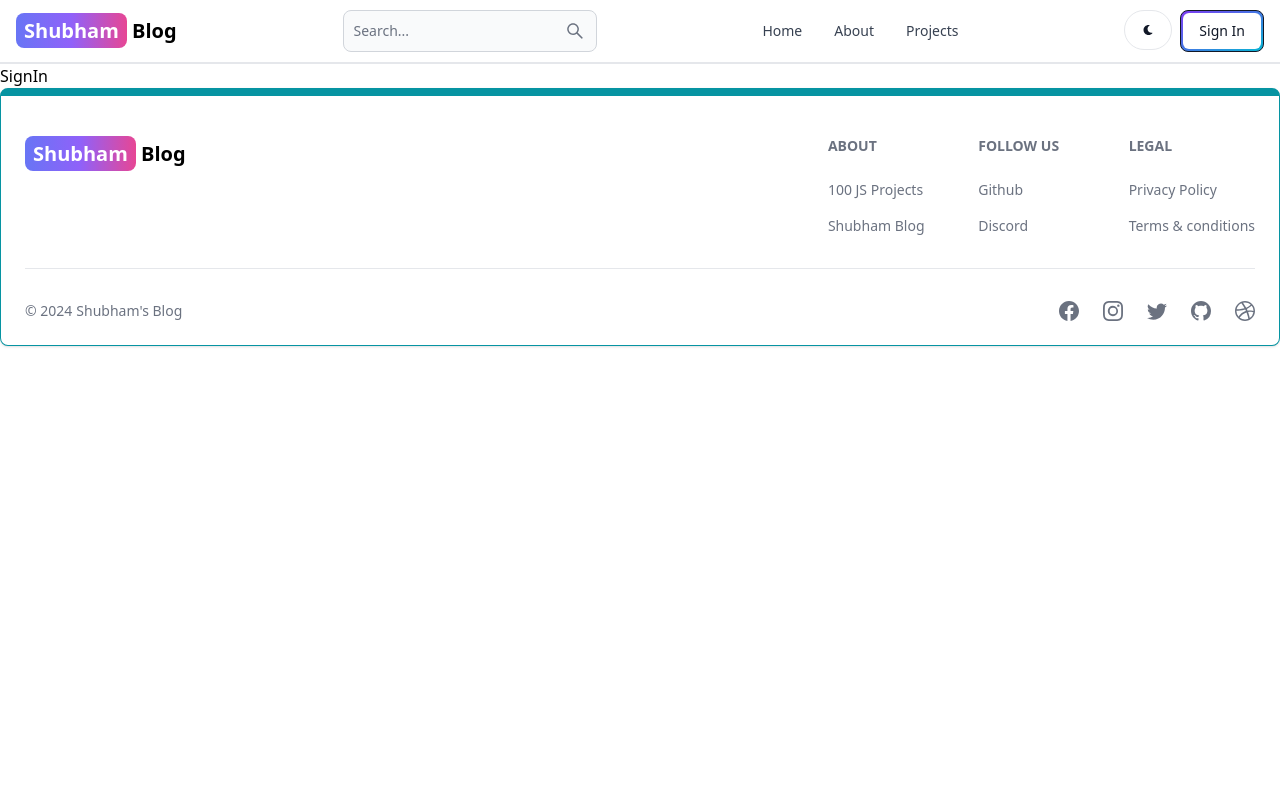
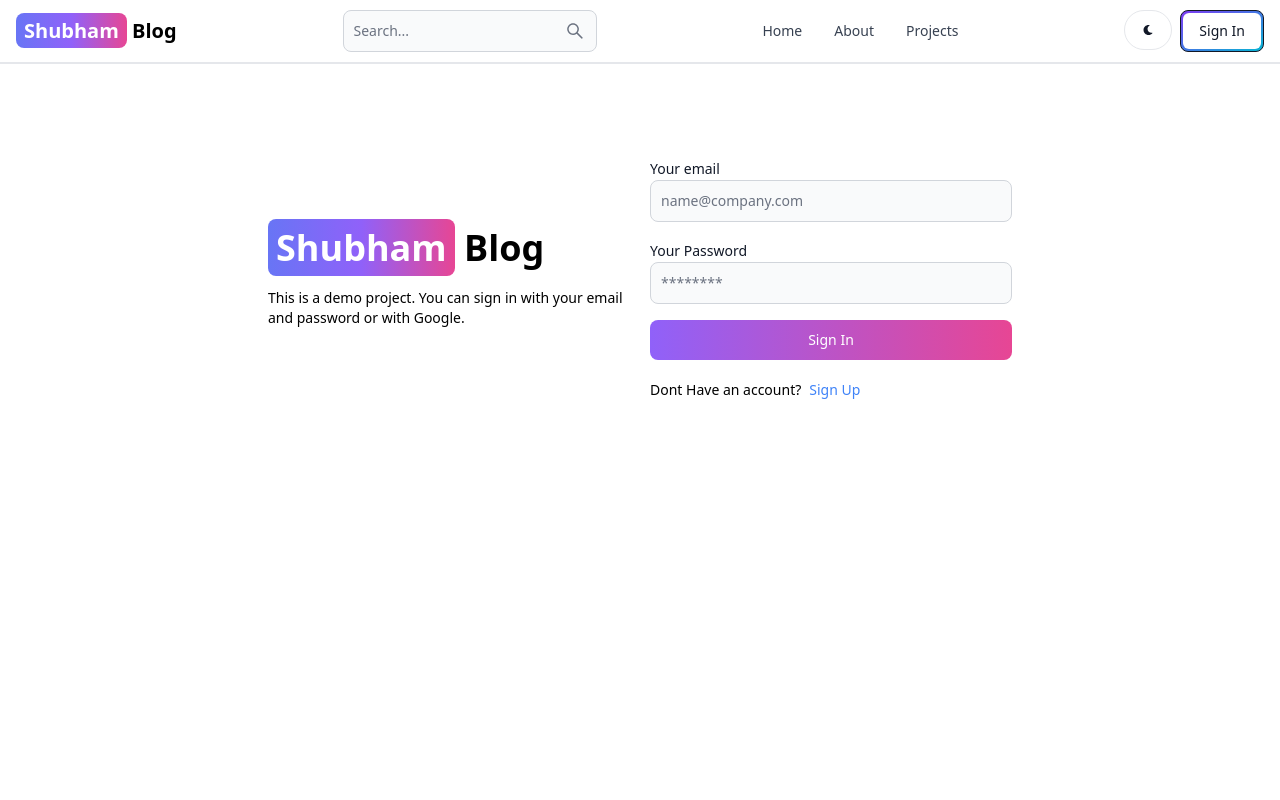
Before and after one commit to Saini-63/MERN-BLOG, a React (Vite) app in the folder client/: page /sign-in in a window 1280 px wide. Shown: the top 800 px of the page. Built offline with nearby package versions, Linux system fonts and the light colour scheme.

Commit message:
complete SignIn page functionality in that we connect frontend signin page with backend api of sign in

```diff
--- a/client/src/pages/SignIn.jsx
+++ b/client/src/pages/SignIn.jsx
@@ -1,9 +1,99 @@
 //import React from 'react'
+import {useState} from 'react';
+import { Alert, Button, Label, Spinner, TextInput } from "flowbite-react";
+import { Link, useNavigate } from "react-router-dom";
 
 export default function SignIn() {
+
+  const [formData, setFormData] =  useState({});
+  const [errorMessage, setErrorMessage] = useState(null);
+  const [loading, setLoading] = useState(false);
+  const navigate = useNavigate();
+
+  const handleChange = (e) => {
+   setFormData({...formData, [e.target.id] : e.target.value.trim()})
+  }
+
+  const handleSubmit = async(e)=> {
+    e.preventDefault();
+    if(!formData.email || !formData.password){
+      return setErrorMessage('Please fill out all fields!');
+    }
+    try {
+      setLoading(true);
+      setErrorMessage(null);
+      const res = await fetch('/auth/signin',{
+        method : 'POST',
+        headers: {'Content-Type' : 'application/json'},
+        body: JSON.stringify(formData)
+      })
+      const data = await res.json();
+      if(data.success === true){
+        setErrorMessage(data.message);
+      }
+      else if(data.success === false){
+       setErrorMessage(data.message);
+      }
+      setLoading(false);
+      if(res.ok){
+        navigate('/');
+      }
+    } catch (error) {
+      //setErrorMessage(error.message);
+      console.log(error);
+    }
+  }
+
   return (
-    <div>
-        SignIn
+    <div className="min-h-screen mt-20">
+        <div className="flex p-3 max-w-3xl mx-auto flex-col md:flex-row md:items-center gap-5">
+          {/* left */}
+            <div className="flex-1">
+              <Link to="/" className='font-bold dark:text-white text-4xl'>
+                  <span className='px-2 py-1 bg-gradient-to-r from-indigo-500 via-purple-500 to-pink-500 rounded-lg text-white'>
+                      Shubham
+                  </span>&nbsp;
+                  <strong>Blog</strong>
+              </Link>
+              <p className="text-sm mt-5">
+                This is a demo project. You can sign in with your email and password or with Google.
+              </p>
+            </div>
+            {/* right */}
+            <div className="flex-1">
+              <form className="flex flex-col gap-4" onSubmit={handleSubmit}>
+                <div>
+                  <Label value='Your email'/>
+                  <TextInput type="email" placeholder="name@company.com" id="email" onChange={handleChange}/>
+                </div>
+                <div>
+                  <Label value='Your Password'/>
+                  <TextInput type="password" placeholder="********" id="password" onChange={handleChange}/>
+                </div>
+                <Button type="submit" gradientDuoTone='purpleToPink' disabled={loading}>
+                  {
+                    loading ? (
+                      <>
+                      <Spinner size='sm'/>
+                      <span className='pl-3'>Loading...</span>
+                      </>
+                    ) : 'Sign In'
+                  }
+                </Button>
+              </form>
+              <div className="flex gap-2 text-sm mt-5">
+                <span>Dont Have an account?</span>
+                <Link to="/sign-up" className="text-blue-500">Sign Up</Link>
+              </div>
+            </div>
+            {
+              errorMessage && (
+                <Alert className='mt-5' color='failure'>
+                  {errorMessage}
+                </Alert>
+              )
+            }
+        </div>
     </div>
   )
 }
```
